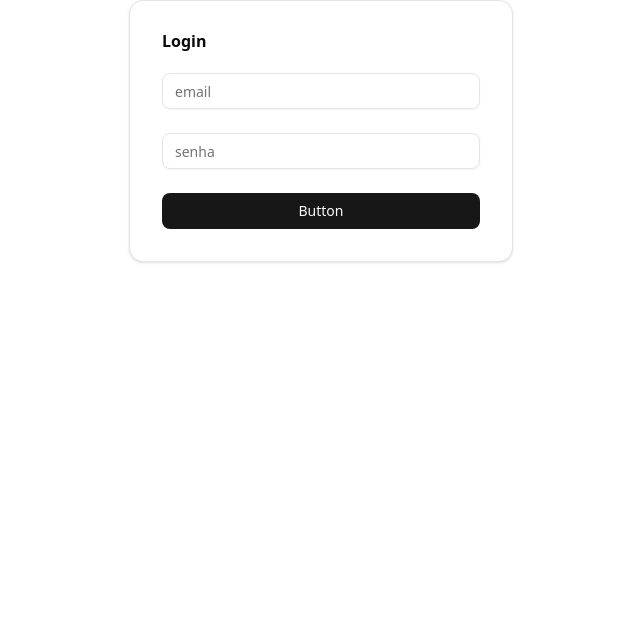
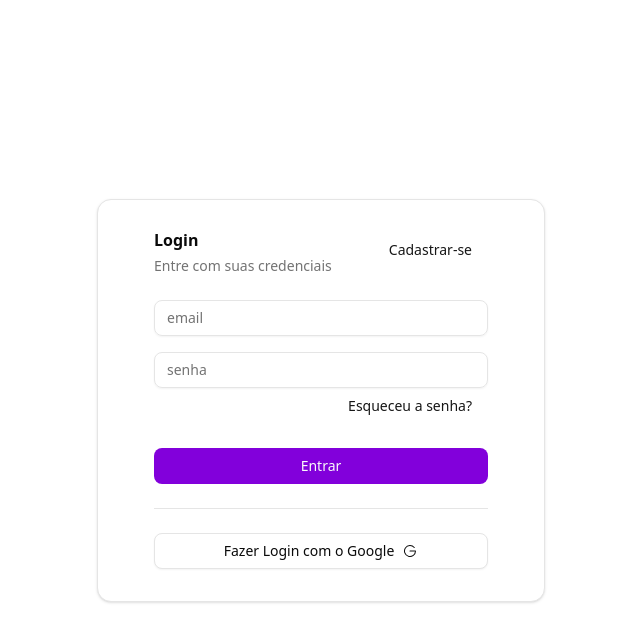
Before and after one commit to Sam-SLima/sistema-de-login, a Next.js app: page / in a window 1280 px wide. Shown: the top 642 px of the page, without its empty margins (319-959 px from the left). Built offline with nearby package versions, Linux system fonts and the light colour scheme.

Commit message:
feat: Refatora componente de login com validação e layout aprimorado

```diff
--- a/app/_components/login.tsx
+++ b/app/_components/login.tsx
@@ -1,16 +1,64 @@
+"use client";
+
 import React from "react";
 import { Button } from "@/components/ui/button";
 import { Input } from "@/components/ui/input";
-import { Card, CardTitle } from "@/components/ui/card";
+import {
+  Card,
+  CardTitle,
+  CardHeader,
+  CardDescription,
+  CardAction,
+  CardContent,
+} from "@/components/ui/card";
+import {
+  GoogleLogoIcon,
+  EyeIcon,
+  EyeClosedIcon,
+} from "@phosphor-icons/react/dist/ssr";
+
+import { z } from "zod";
+
+const loginSchema = z.object({
+  email: z.string().email({ message: "Email inválido" }),
+  password: z
+    .string()
+    .min(6, { message: "Senha deve ter no mínimo 6 caracteres" }),
+});
 
 const Login = () => {
   return (
-    <Card className="flex flex-col mx-auto w-[30%] p-8 ">
-      <CardTitle>Login</CardTitle>
-      <Input placeholder="email" />
-      <Input placeholder="senha" />
-      <Button variant="default">Button</Button>
-    </Card>
+    <div className="min-h-screen flex items-center justify-center">
+      <Card className="flex flex-col w-full max-w-md p-8">
+        <CardHeader>
+          <CardTitle>Login</CardTitle>
+          <CardDescription>Entre com suas credenciais</CardDescription>
+          <CardAction className="font-bold">
+            <Button variant="link">Cadastrar-se</Button>
+          </CardAction>
+        </CardHeader>
+        <CardContent>
+          <div className="grid gap-4">
+            <Input type="email" placeholder="email" required />
+            <Input type="password" placeholder="senha" required />
+          </div>
+          <CardAction>
+            <Button variant="link">Esqueceu a senha?</Button>
+          </CardAction>
+          <div className="border-b py-6">
+            <Button
+              className="bg-purple-700 w-full hover:bg-purple-800"
+              variant="default"
+            >
+              Entrar
+            </Button>
+          </div>
+          <Button variant="outline" className="flex items-center w-full mt-6">
+            Fazer Login com o Google <GoogleLogoIcon className="font-bold" />
+          </Button>
+        </CardContent>
+      </Card>
+    </div>
   );
 };
 
```
